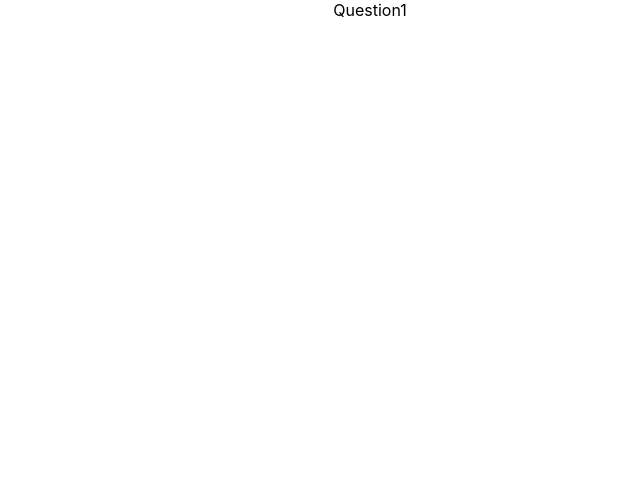
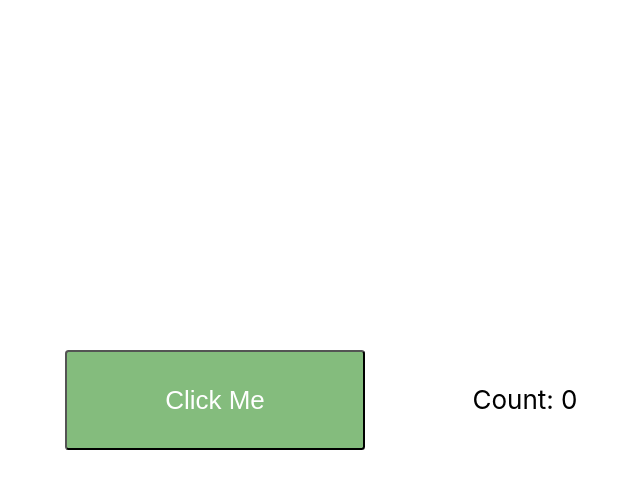
Before and after one commit to Extra0703/CMS-exam, a React (Create React App) app: page /Question1 in a window 1280 px wide. Shown: the top 488 px of the page, without its empty margins (270-910 px from the left). Built offline with nearby package versions, Linux system fonts and the light colour scheme; the HTML template or start-up script is replaced by a standard one.

Commit message:
Question1 done.

```diff
--- a/src/Question1/Question1.tsx
+++ b/src/Question1/Question1.tsx
@@ -1,7 +1,22 @@
-import React from 'react'
+import React, { useState } from 'react'
+import '../Sass/Question1.css'
 
 const Question1 = () => {
-  return <div className="div">Question1</div>
+  const [count, setCount] = useState<number>(0)
+  const handleCountChange = () => {
+    setCount((prev) => prev + 1)
+  }
+
+  return (
+    <div className="question1">
+      <button className="button" onClick={handleCountChange}>
+        Click Me
+      </button>
+      <p className="badge">
+        Count: <span>{count}</span>
+      </p>
+    </div>
+  )
 }
 
 export default Question1
--- /dev/null
+++ b/src/Sass/Question1.css
@@ -0,0 +1,41 @@
+.question1 {
+  display: -webkit-box;
+  display: -ms-flexbox;
+  display: flex;
+  -webkit-box-pack: center;
+      -ms-flex-pack: center;
+          justify-content: center;
+  -webkit-box-align: center;
+      -ms-flex-align: center;
+          align-items: center;
+  width: 100vw;
+  height: 100vh;
+}
+
+.button {
+  width: 300px;
+  height: 100px;
+  background-color: #84bc7d;
+  border-radius: 3.5px;
+  color: white;
+  font-size: 26px;
+}
+
+.button:hover {
+  cursor: pointer;
+}
+
+.button:active {
+  background: -webkit-gradient(linear, left top, left bottom, from(rgba(255, 255, 255, 0.5)), to(rgba(255, 255, 255, 0.5))), #84bc7d;
+  background: linear-gradient(rgba(255, 255, 255, 0.5), rgba(255, 255, 255, 0.5)), #84bc7d;
+}
+
+.badge {
+  margin-left: 10px;
+  line-height: 100px;
+  width: 300px;
+  height: 100px;
+  font-size: 26px;
+  color: black;
+}
+/*# sourceMappingURL=Question1.css.map */
--- /dev/null
+++ b/src/Sass/Question1.scss
@@ -0,0 +1,33 @@
+.question1 {
+  display: flex;
+  justify-content: center;
+  align-items: center;
+  width: 100vw;
+  height: 100vh;
+}
+
+.button {
+  width: 300px;
+  height: 100px;
+  background-color: #84bc7d;
+  border-radius: 3.5px;
+  color: white;
+  font-size: 26px;
+
+  &:hover {
+    cursor: pointer;
+  }
+
+  &:active {
+    background: linear-gradient(rgba(white, 0.5), rgba(white, 0.5)), #84bc7d;
+  }
+}
+
+.badge {
+  margin-left: 10px;
+  line-height: 100px;
+  width: 300px;
+  height: 100px;
+  font-size: 26px;
+  color: black;
+}
```
Also changed, not shown: 1 other file (tests, documents, lock files or other folders).
